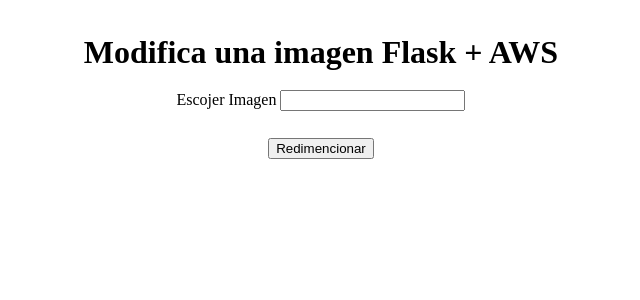
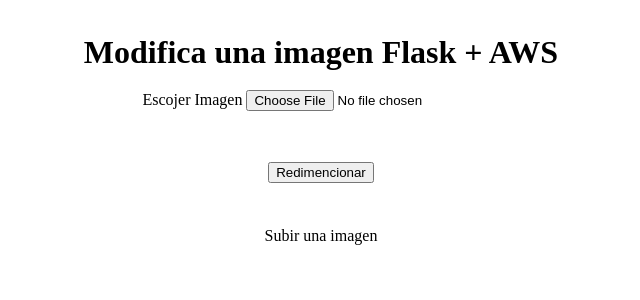
Before and after one commit to kevin-a1/PracticaFlask, a Flask app: page / in a window 1280 px wide. Shown: the top 300 px of the page, without its empty margins (319-959 px from the left). Run offline with Flask 2, Linux system fonts and the light colour scheme.

Commit message:
casi ultimo

```diff
--- a/app/__init__.py
+++ b/app/__init__.py
@@ -1,11 +1,26 @@
 from flask import Flask
 from flask import render_template,request, redirect
+import boto3
+import uuid
+import requests
+import botocore
+
+from botocore import UNSIGNED
+from botocore.client import Config
+from botocore.exceptions import ClientError
 
 app = Flask(__name__)
 
+
+bucket = 'examenllivichuzhcakevin'
+s3 = boto3.client('s3', aws_access_key_id='', aws_secret_access_key='')
+s3._request_signer.sign = (lambda *args, **kwargs: None)
+
 @app.route('/' ,methods=["GET", "POST"])
 def index():
+    imagen = None
     if request.method == 'POST':
-     imagen = request.form['imagen']
-     print(imagen)
-    return render_template("index.html")
+     imagen = request.files['imagen']
+     s3.upload_fileobj(imagen,bucket,'img/image1.png', ExtraArgs={'ACL':'public-read'})
+
+    return render_template("index.html",imag = imagen)
--- a/app/templates/index.html
+++ b/app/templates/index.html
@@ -8,11 +8,21 @@
 <div>
   <h1 style="text-align:center">Modifica una imagen Flask + AWS</h1>
   <div style="text-align:center">
-    <form action="" method="post">
+    <form action="" method="post" enctype="multipart/form-data">
           <label for="name"> Escojer Imagen</label>
-          <input type="text" id="imagen" name="imagen" /><br>
+          <input type="file" id="imagen" name="imagen" /><br>
           <br>
-          <input type="submit" id="send-signup" name="signup" value="Redimencionar" />
+          <br>
+          <input type="submit" id="send-signup" name="signup" value="Redimencionar"/>
+          <br>
+          <br>
+          {% if imag %}
+            <p>Imagen Anterior</p><br>
+            <img src={{imag}} alt="imagen">
+            <p>Link de la nueva imagen</p>
+          {% else %}
+            <p style = "text-align:center"> Subir una imagen</p>
+          {% endif %}
       </form>
   </div>
 </div>
```
